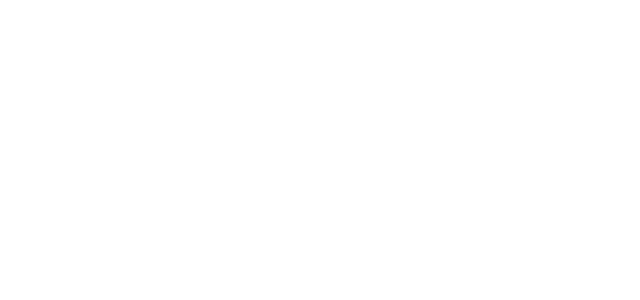
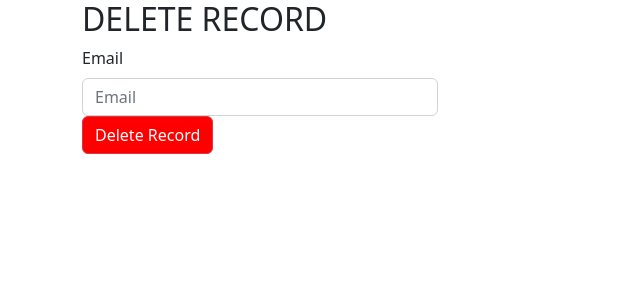
Before and after one commit to Markymy/finalSysarch, a React (Create React App) app: page /delete in a window 1280 px wide. Before the commit this address had no page. Shown: the top 300 px of the page, without its empty margins (0-640 px from the left). Built offline with nearby package versions, Linux system fonts and the light colour scheme.

Commit message:
may 29, 2023 6pm

```diff
--- a/package.json
+++ b/package.json
@@ -14,6 +14,7 @@
     "mongoclient": "^1.0.3",
     "mongoose": "^7.2.1",
     "react": "^18.2.0",
+    "react-bootstrap": "^2.7.4",
     "react-dom": "^18.2.0",
     "react-router-dom": "^6.11.2",
     "react-scripts": "5.0.1",
--- a/src/App.js
+++ b/src/App.js
@@ -4,6 +4,7 @@
 import { BrowserRouter as Router, Routes, Route } from "react-router-dom";
 import { useState } from 'react';
 import Profile from "./components/Profile"
+import DeleteRecord from "./components/DeleteRecord"
 
 function App() {
   return (
@@ -14,7 +15,7 @@
           <Route path="/signup" element={<Signup/>}/>
           <Route path="/home" element={<Home/>}/>
           <Route path="/profile" element={<Profile/>}/>
-
+          <Route path="/delete" element={<DeleteRecord/>}/>
         </Routes>
       </Router>
     </div>
--- /dev/null
+++ b/src/components/DeleteRecord.js
@@ -0,0 +1,66 @@
+import React, { useState, Link } from 'react';
+import { Container, Form, Button } from 'react-bootstrap';
+import axios from 'axios';
+
+function DeleteRecord() {
+  const [email, setEmail] = useState('');
+  const [errorMessage, setErrorMessage] = useState('');
+
+  const handleSubmit = async (e) => {
+    e.preventDefault();
+
+    // Validate the form input
+    if (email === '') {
+      setErrorMessage('Please enter the email of the record to delete.');
+      return;
+    }
+
+    try {
+      // Call the API to delete the record
+      const response = await axios.delete(`http://localhost:8000/delete/${email}`);
+
+      // Reset the form field
+      setEmail('');
+      setErrorMessage('');
+
+      // Show a success message
+      alert(response.data);
+    } catch (error) {
+      // Handle the error
+      console.error('Error deleting record:', error);
+      setErrorMessage('Failed to delete record. Please try again.');
+    }
+  };
+
+  return (
+    <Container>
+      <div className="row">
+        <div className="col-sm-4">
+          <h2>DELETE RECORD</h2>
+          {errorMessage && <div className="error">{errorMessage}</div>}
+          <Form onSubmit={handleSubmit}>
+            <Form.Group controlId="email">
+              <Form.Label>Email</Form.Label>
+              <Form.Control
+                type="email"
+                value={email}
+                onChange={(e) => setEmail(e.target.value)}
+                placeholder="Email"
+              />
+            </Form.Group>
+
+            <Button
+              variant="danger"
+              type="submit"
+              style={{ backgroundColor: '#FF0000' }}
+            >
+              Delete Record
+            </Button>
+          </Form>
+        </div>
+      </div>
+    </Container>
+  );
+}
+
+export default DeleteRecord;
--- a/src/components/Home.js
+++ b/src/components/Home.js
@@ -21,6 +21,9 @@
 
   const handleOtherPage = () => {
     navigate("/profile");
+  };
+  const handleDelete = () => {
+    navigate("/delete");
   };
 
   const backgroundStyle = {
@@ -67,6 +70,9 @@
                     <button
                      className="btn btn-primary my-2"
                     onClick={handleOtherPage}>Profile</button>
+                    <button
+                     className="btn btn-primary my-2"
+                    onClick={handleDelete}>Delete</button>
                   </form>
 
                 </MDBCol>
--- a/src/components/Login.js
+++ b/src/components/Login.js
@@ -63,7 +63,7 @@
             <div style={backgroundPage}>
             <nav className="navbar navbar-expand-lg navbar-dark bg-dark ">
                 <div className="container">
-                    <Link className="navbar-brand" to="/">
+                    <Link className="navbar-brand" to="/" align= "center">
                     SpotWise Parking Management System
                     </Link>
                 </div>
```
Also changed, not shown: app.js (+9 -16 lines), 1 other file (tests, documents, lock files or other folders).
